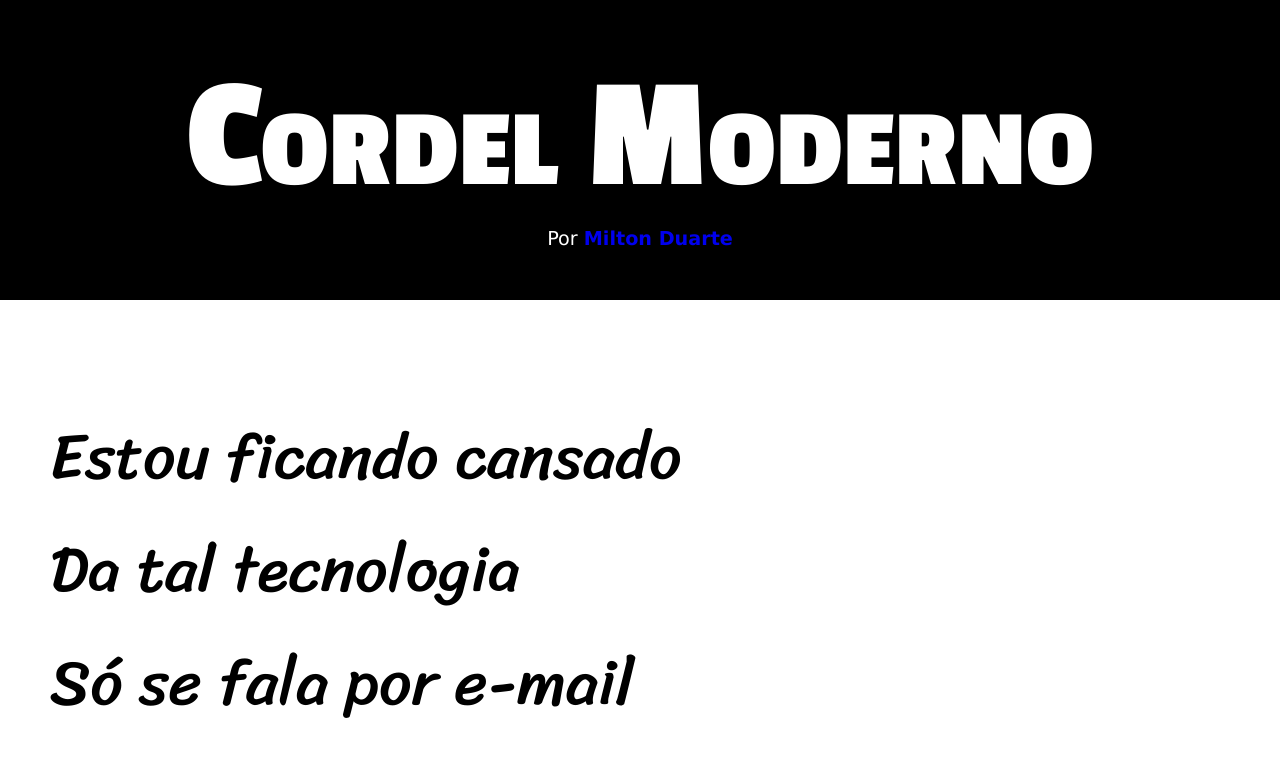
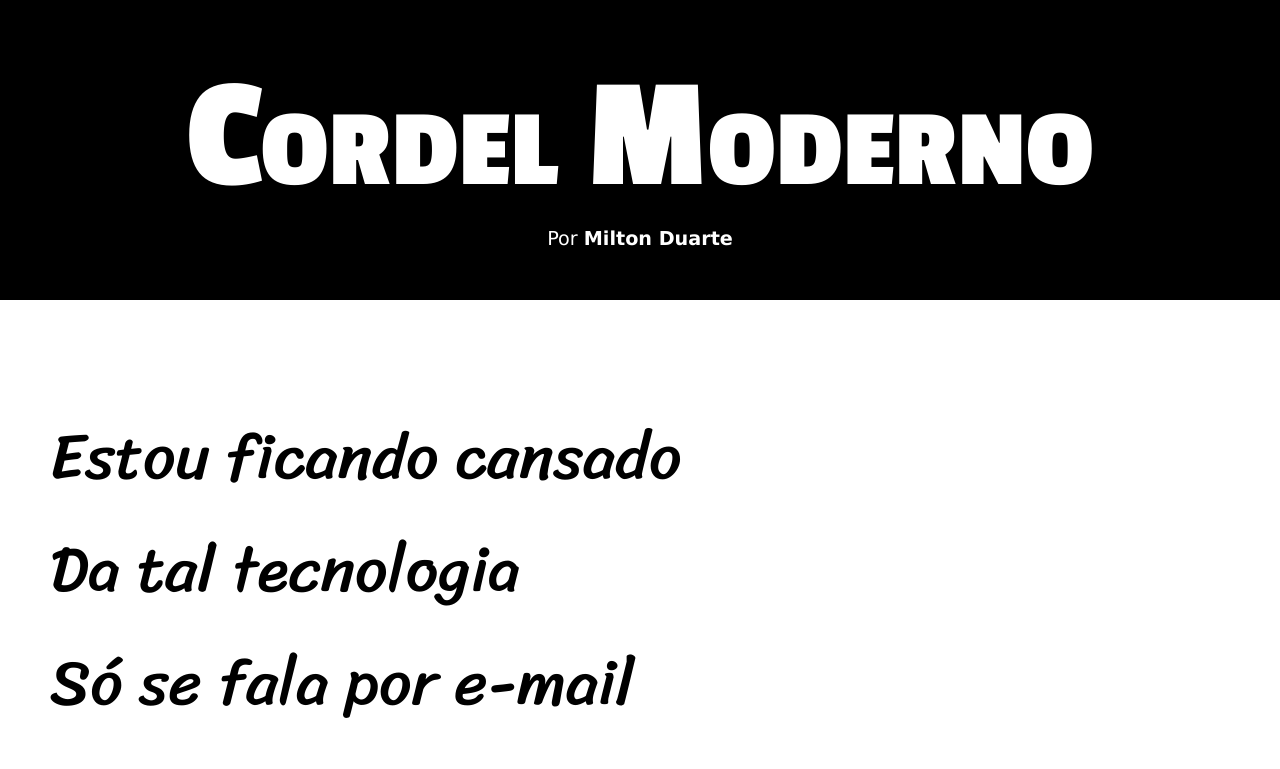
Before and after one commit to bernardocesaro/html-css, a plain HTML site: page desafios/d012/index.html in a window 1280 px wide. Shown: the top 769 px of the page. Drawn offline with Linux system fonts and the light colour scheme.

Commit message:
Desafio 12
Agora finalizei o d12

```diff
--- a/desafios/d012/style.css
+++ b/desafios/d012/style.css
@@ -28,10 +28,15 @@
 .link-externo {
     font-weight: bold;
     text-decoration: none;
+    color: white;
 }
 
 .link-externo:hover {
     text-decoration: underline;
+}
+
+.link-externo:active {
+    color: white;
 }
 
 .link-externo:visited {
```
